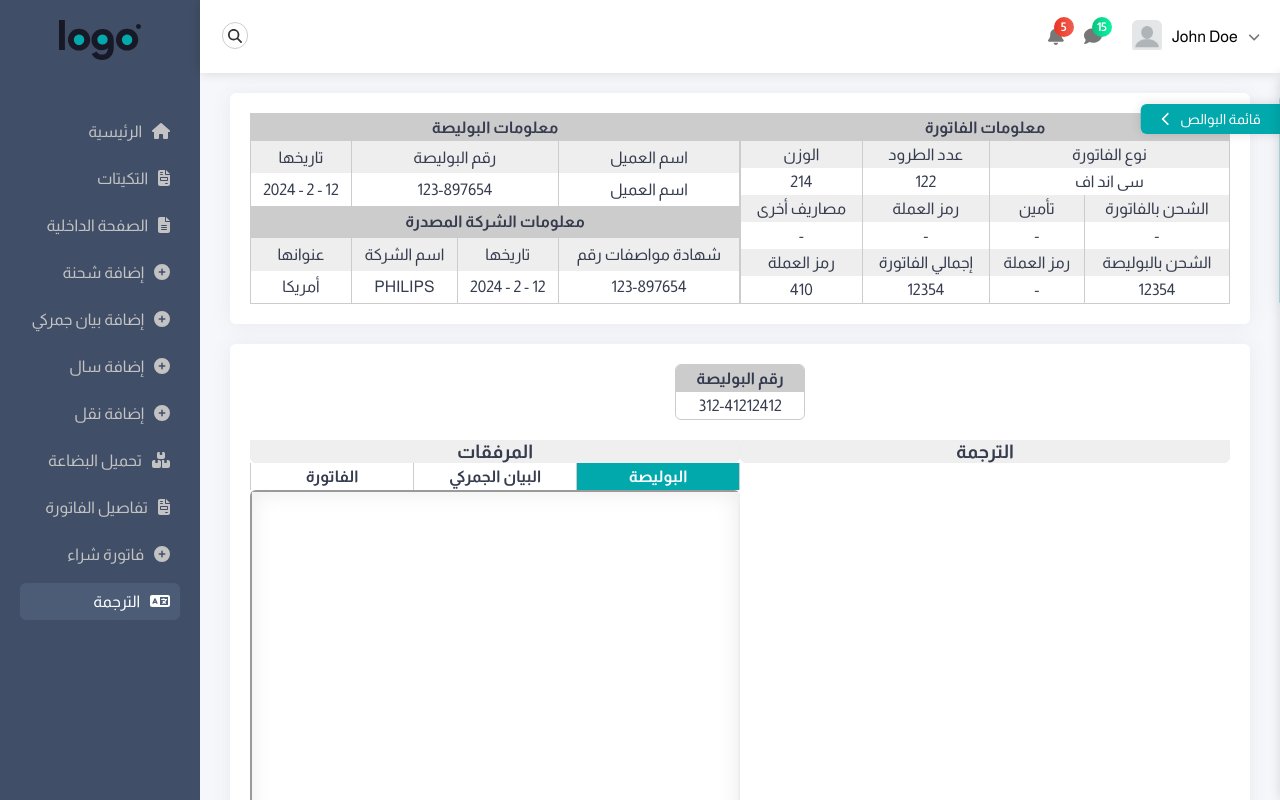
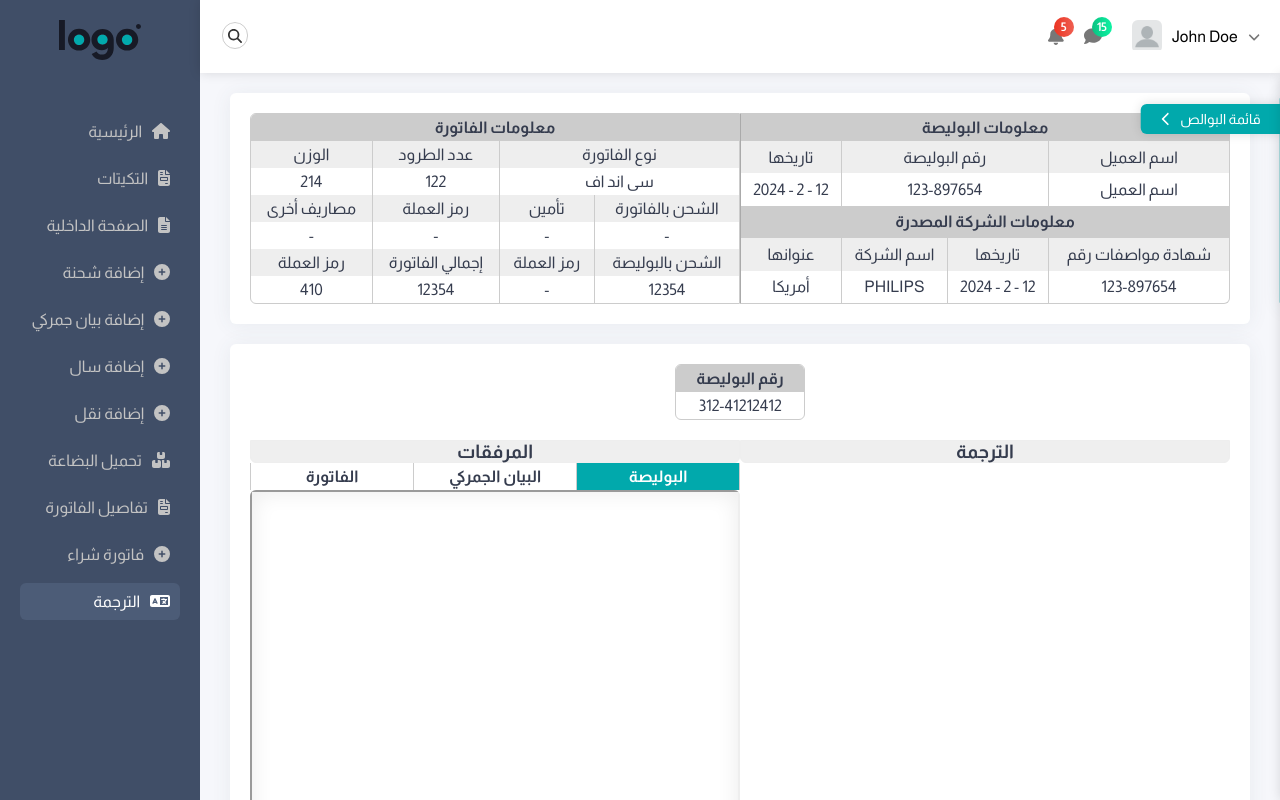
Before and after one commit to MtsmAshraf/adminty-master-react, a React (Create React App) app: page /translation in a window 1280 px wide. Built offline with nearby package versions, Linux system fonts and the light colour scheme.

Commit message:
edited table flex direction

```diff
--- a/src/Pages/Translation/translation.module.css
+++ b/src/Pages/Translation/translation.module.css
@@ -4,7 +4,7 @@
 }
 .translation .translationStaticInfo{
     display: flex;
-    flex-direction: row-reverse;
+    flex-direction: row;
 }
 .translation .translationStaticInfo table{
     width: 60%;
@@ -12,6 +12,13 @@
     margin-left: auto;
     overflow: hidden;
     border: 1px solid #ccc;
+}
+.translation .translationStaticInfo table:last-of-type{
+    border-radius: var(--main-border-radius) 0px 0px var(--main-border-radius);
+}
+.translation .translationStaticInfo table:first-of-type{
+    border-left: 1px solid #aaa;
+    border-radius: 0px var(--main-border-radius) var(--main-border-radius) 0px;
 }
 @media (max-width: 992px) {
     .translation .translationStaticInfo{
```
